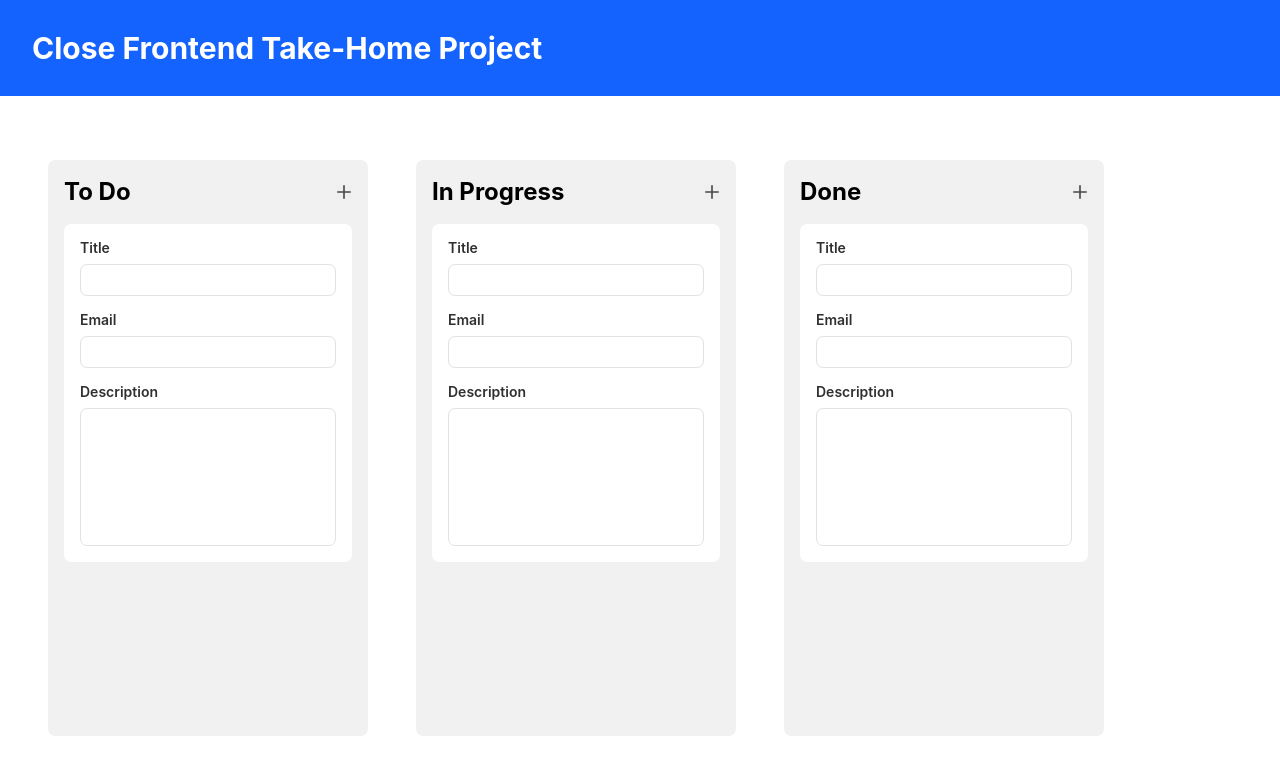
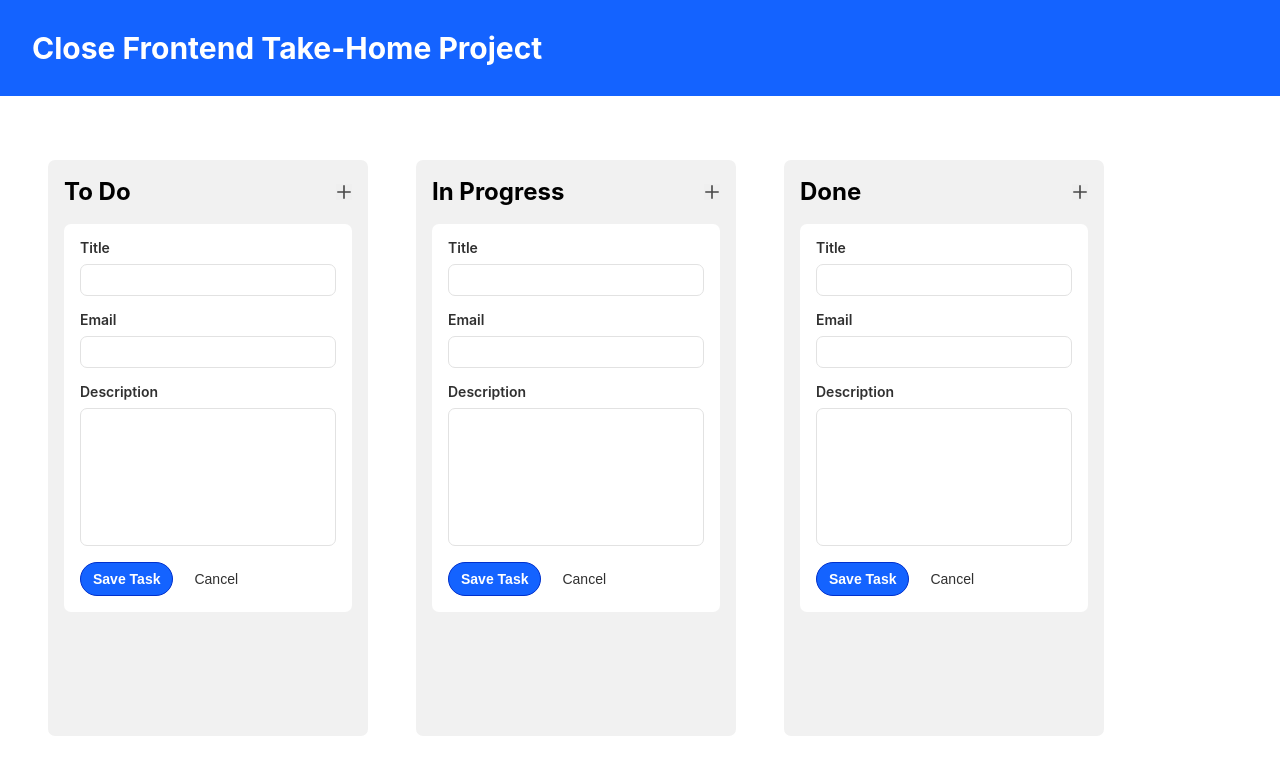
Before and after one commit to ACHEZ9/react-kanban, a React (Create React App) app: page / in a window 1280 px wide. Shown: the top 774 px of the page. Built offline with nearby package versions, Linux system fonts and the light colour scheme.

Commit message:
Add Button Component with two variants.

```diff
--- a/src/app/theme.ts
+++ b/src/app/theme.ts
@@ -6,9 +6,14 @@ const defaultTheme: DefaultTheme = {
     background: '#ffffff',
     surface: '#f1f1f1',
     card: '#ffffff',
+
     border: '#e2e2e2',
+    primaryBorder: '#0030cc',
 
     textDefault: '#303030',
+    textOnPrimary: '#ffffff',
+
+    primaryFocus: '#A9C7FF',
   },
 
   layout: {
--- /dev/null
+++ b/src/components/buttons/Button.tsx
@@ -0,0 +1,62 @@
+import { PropsWithChildren } from 'react';
+import styled, { css } from 'styled-components';
+
+type ButtonProps = {
+  variant: ButtonVariant;
+} & React.ButtonHTMLAttributes<HTMLButtonElement>;
+
+type ButtonVariant = 'primary' | 'secondary';
+
+const StyledButton = styled.button<ButtonProps>`
+  font-size: 0.875rem;
+  font-weight: 600;
+  line-height: 20px;
+  padding: 0.375rem 0.75rem;
+  cursor: pointer;
+  border-radius: 3.125rem;
+  border-style: solid;
+  border-width: 1px;
+
+  &:hover {
+    filter: brightness(0.85);
+  }
+  &:focus {
+    outline: none;
+    border-color: ${({ theme }) => theme.colors.primaryFocus};
+  }
+
+  ${({ disabled }) =>
+    disabled &&
+    css`
+      opacity: 50%;
+    `}
+
+  ${({ variant, theme }) =>
+    variant === 'primary' &&
+    css`
+      color: ${theme.colors.textOnPrimary};
+      background-color: ${theme.colors.primary};
+      border-color: ${theme.colors.primaryBorder};
+    `}
+
+  ${({ variant, theme }) =>
+    variant === 'secondary' &&
+    css`
+      font-weight: 400;
+      color: ${theme.colors.textDefault};
+      background-color: ${theme.colors.background};
+      border-color: transparent;
+    `}
+`;
+
+export default function Button({
+  variant,
+  children,
+  ...buttonAttributes
+}: PropsWithChildren<ButtonProps>) {
+  return (
+    <StyledButton variant={variant} {...buttonAttributes}>
+      {children}
+    </StyledButton>
+  );
+}
--- a/src/components/screens/Board/Task/TaskForm.tsx
+++ b/src/components/screens/Board/Task/TaskForm.tsx
@@ -1,3 +1,4 @@
+import Button from 'components/buttons/Button';
 import TextArea from 'components/inputs/TextArea';
 import TextInput from 'components/inputs/TextInput';
 import Card from 'components/layout/Card/Card';
@@ -8,6 +9,11 @@ const StyledForm = styled.form`
   display: flex;
   flex-direction: column;
   gap: 1rem;
+`;
+
+const StyledButtonContainer = styled.div`
+  display: flex;
+  gap: 0.5rem;
 `;
 
 export default function TaskForm() {
@@ -23,10 +29,14 @@ export default function TaskForm() {
         <FormField label="Description" labelFor="description">
           <TextArea id="description" name="Description" rows={8} />
         </FormField>
-        {/* <div>
-          <Button type="button">Cancel</Button>
-          <Button type="submit">Save task</Button>
-        </div> */}
+        <StyledButtonContainer>
+          <Button type="submit" variant="primary">
+            Save Task
+          </Button>
+          <Button type="button" variant="secondary">
+            Cancel
+          </Button>
+        </StyledButtonContainer>
       </StyledForm>
     </Card>
   );
--- a/src/styled.d.ts
+++ b/src/styled.d.ts
@@ -7,9 +7,14 @@ declare module 'styled-components' {
       background: string;
       surface: string;
       card: string;
+
       border: string;
+      primaryBorder: string;
 
       textDefault: string;
+      textOnPrimary: string;
+
+      primaryFocus: string;
     };
 
     layout: {
```
